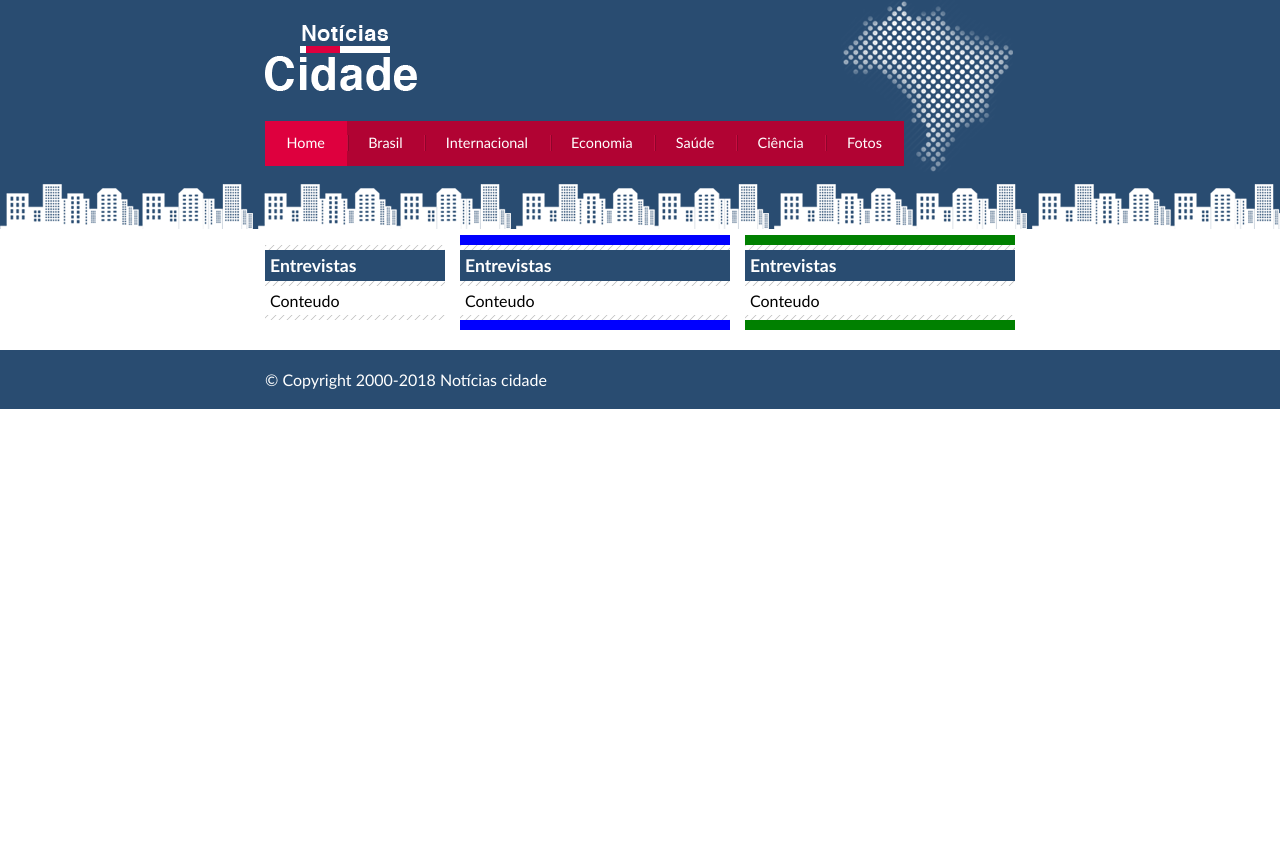
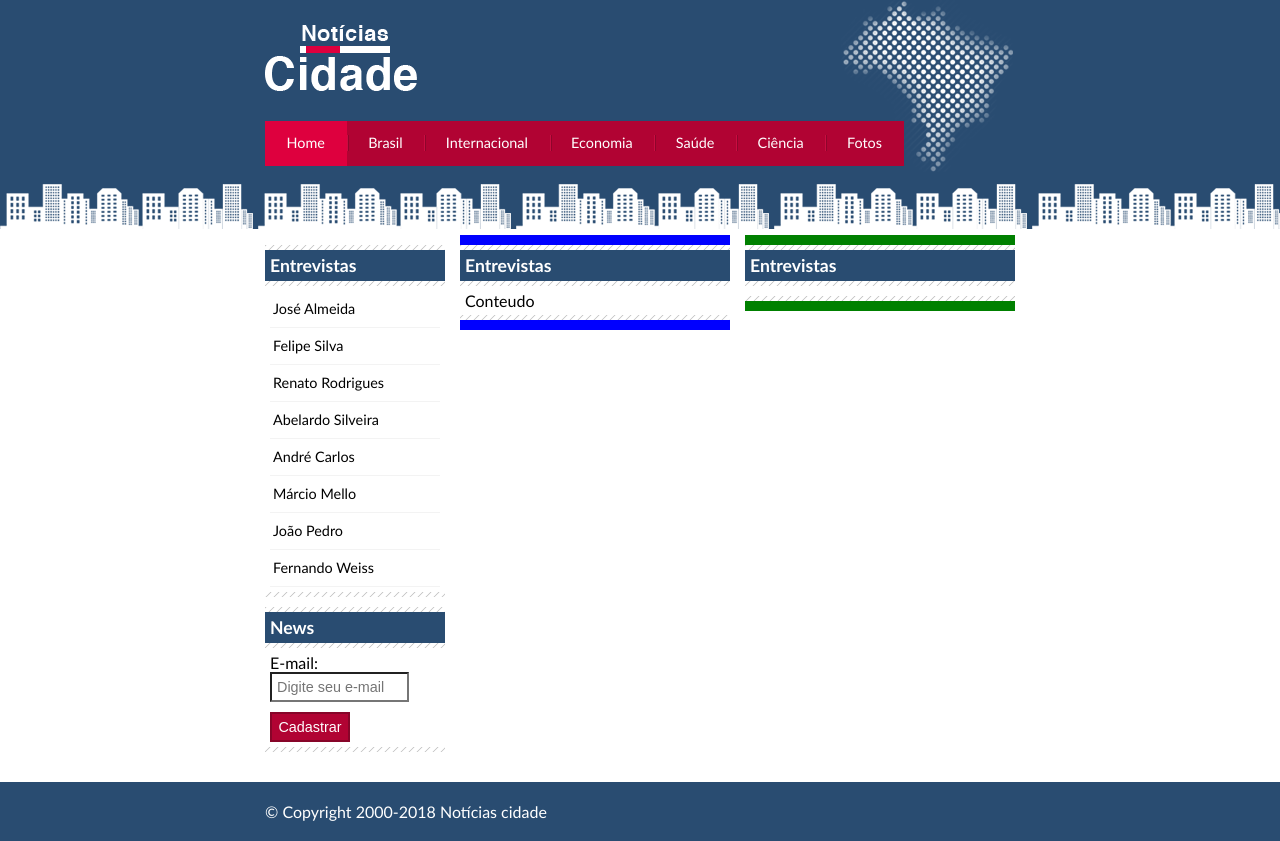
Before and after one commit to NikolySilva/Site-Noticia-Cidades, a plain HTML site: page index.html in a window 1280 px wide. Before the commit the page ends 800 px from the top, so only its background shows below. Drawn offline with Linux system fonts and the light colour scheme.

Commit message:
Barra Lateral concluída

```diff
--- a/css/style.css
+++ b/css/style.css
@@ -125,6 +125,45 @@ body.fotos #navegacao a#fotos
     margin-top: 5px;
 }
 
+/*Formatar menus laterais*/
+
+#lateral ul a{
+    font-size: 0.9em;
+    padding: 3px;
+    display: block;
+    line-height: 30px;
+    color: #000;
+    text-decoration: none;
+    border-bottom: 1px solid #f3f3f3;
+}
+
+#lateral ul a:hover{
+    color: #a1a1a1;
+    background: #f9f9f9 url(../imagens/marcador.png) no-repeat left center;
+    padding-left: 20px;
+}
+
+/*Formatando formulários*/
+label {
+    display: block;
+    cursor: pointer;
+}
+
+input {
+    font-size: 0.9em;
+    background: #fff;
+    padding: 5px;
+    width: 125px;
+}
+
+input.submit {
+    width: 80px;
+    color: #fff;
+    background-color: #b10333;
+    border: 2px solid #870529;
+    margin-top: 10px;
+}
+
 h2{
     font-size: 1.1em;
     background: #294c71;
--- a/index.html
+++ b/index.html
@@ -53,7 +53,7 @@
                 <div class="caixa">
                     <h2>Entrevistas</h2>
                     <div class="caixa-conteudo">
-                        Conteudo
+
                     </div>
                 </div>
             </div>
@@ -64,7 +64,31 @@
                 <div class="caixa">
                     <h2>Entrevistas</h2>
                     <div class="caixa-conteudo">
-                        Conteudo
+                        <ul>
+                            <li><a href="">José Almeida</a></li>
+                            <li><a href="">Felipe Silva</a></li>
+                            <li><a href="">Renato Rodrigues</a></li>
+                            <li><a href="">Abelardo Silveira</a></li>
+                            <li><a href="">André Carlos</a></li>
+                            <li><a href="">Márcio Mello</a></li>
+                            <li><a href="">João Pedro</a></li>
+                            <li><a href="">Fernando Weiss</a></li>
+                        </ul>
+                    </div>
+                </div>
+
+                <div class="caixa">
+                    <h2>News</h2>
+                    <div class="caixa-conteudo">
+                        <form>
+                            <div>
+                                <label for="email">E-mail:</label>
+                                <input type="email" name="e-mail" id="email" placeholder="Digite seu e-mail">
+                            </div>
+                            <div>
+                                <input class="submit" type="submit" value="Cadastrar">
+                            </div>
+                        </form>
                     </div>
                 </div>
 
```
